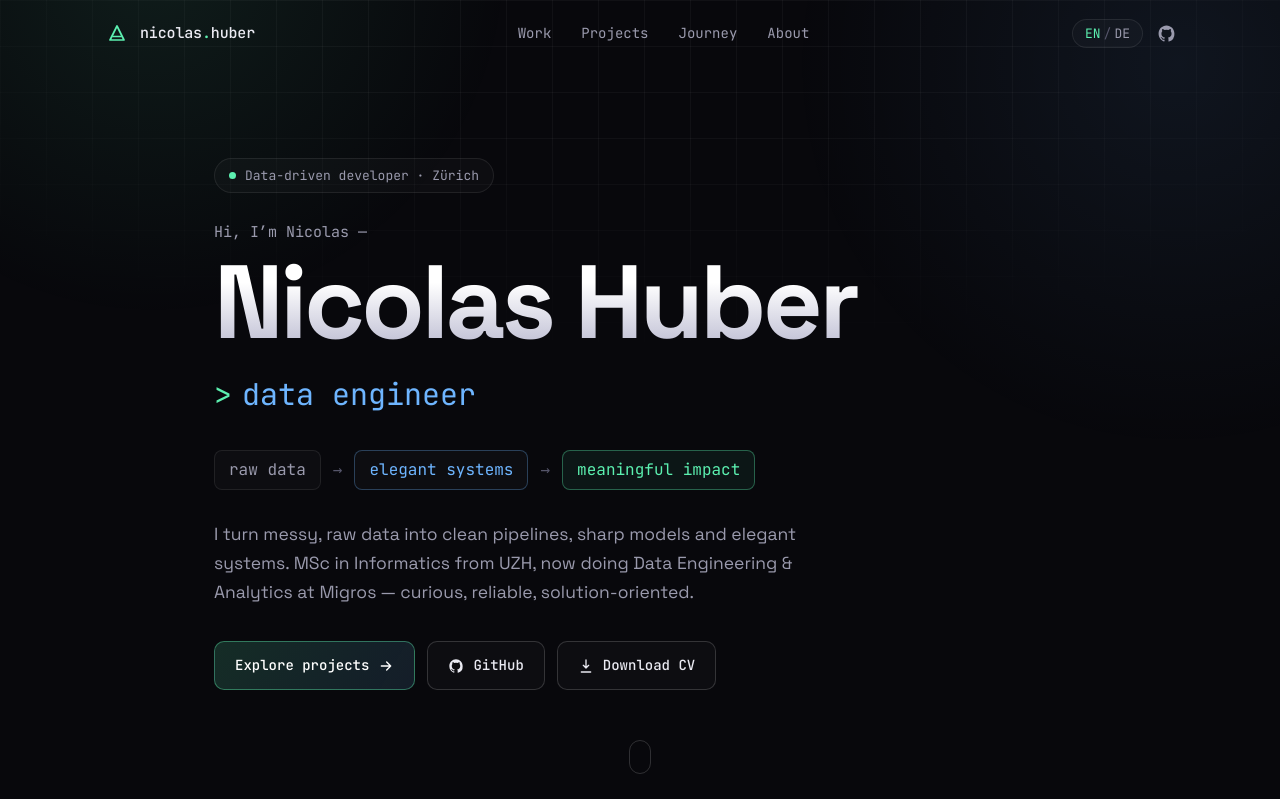
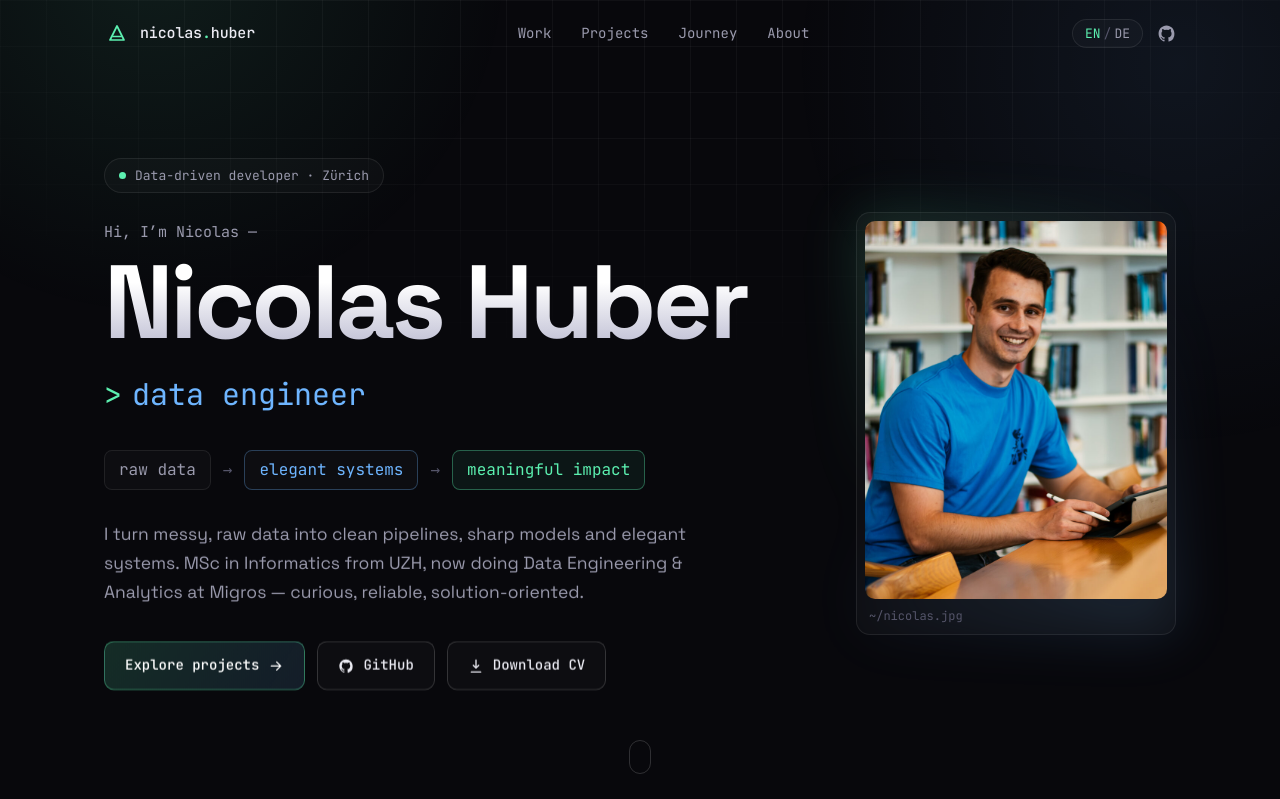
Before and after one commit to HuberNicolas/portfolio, a Vue app: page / in a window 1280 px wide. Shown: the top 799 px of the page. Built offline with nearby package versions, Linux system fonts and the light colour scheme.

Commit message:
Add portrait and hiking photo
Portrait in the hero next to the intro, hiking shot in the About sidebar.
Images are cropped, resized and stripped of EXIF/GPS metadata.

```diff
--- a/src/components/AboutSection.vue
+++ b/src/components/AboutSection.vue
@@ -1,6 +1,7 @@
 <script setup>
 import { useLang } from '../composables/useLang.js'
 const { t } = useLang()
+const hiking = `${import.meta.env.BASE_URL}img/hiking.jpg`
 </script>
 
 <template>
@@ -29,6 +30,10 @@ const { t } = useLang()
       </div>
 
       <aside class="about__side">
+        <figure class="photo reveal">
+          <img :src="hiking" :alt="t.about.photoAlt" width="1400" height="875" loading="lazy" />
+          <figcaption>{{ t.about.photoCaption }}</figcaption>
+        </figure>
         <div class="panel reveal">
           <h4 class="panel__title">{{ t.about.stackTitle }}</h4>
           <div class="panel__chips">
@@ -108,6 +113,27 @@ const { t } = useLang()
   background: var(--panel);
   padding: 24px;
 }
+.photo {
+  margin: 0;
+  border: 1px solid var(--line);
+  border-radius: var(--radius);
+  background: var(--panel);
+  padding: 8px;
+}
+.photo img {
+  display: block;
+  width: 100%;
+  height: auto;
+  aspect-ratio: 16 / 10;
+  object-fit: cover;
+  border-radius: var(--radius-sm);
+}
+.photo figcaption {
+  font-family: var(--font-mono);
+  font-size: 12.5px;
+  color: var(--text-dim);
+  padding: 10px 8px 4px;
+}
 .panel__title {
   font-family: var(--font-mono);
   font-size: 13px;
--- a/src/components/HeroSection.vue
+++ b/src/components/HeroSection.vue
@@ -4,6 +4,7 @@ import { useLang } from '../composables/useLang.js'
 import { meta } from '../data/content.js'
 
 const { t, lang } = useLang()
+const portrait = `${import.meta.env.BASE_URL}img/portrait.jpg`
 
 /* --- typewriter for the rotating role words --- */
 const typed = ref('')
@@ -47,6 +48,7 @@ onBeforeUnmount(() => clearTimeout(timer))
 <template>
   <section id="top" class="hero">
     <div class="container hero__inner">
+      <div class="hero__text">
         <p class="hero__badge reveal">
           <span class="dot"></span>{{ t.hero.badge }}
         </p>
@@ -93,6 +95,12 @@ onBeforeUnmount(() => clearTimeout(timer))
         </div>
       </div>
 
+      <figure class="hero__photo reveal">
+        <img :src="portrait" :alt="t.hero.photoAlt" width="800" height="1000" />
+        <figcaption>~/nicolas.jpg</figcaption>
+      </figure>
+    </div>
+
     <div class="hero__scroll" aria-hidden="true">
       <span class="mouse"><span></span></span>
     </div>
@@ -110,7 +118,45 @@ onBeforeUnmount(() => clearTimeout(timer))
 .hero__inner {
   padding-top: 40px;
   padding-bottom: 60px;
-  max-width: 900px;
+  display: grid;
+  grid-template-columns: minmax(0, 1fr) clamp(240px, 26vw, 320px);
+  gap: clamp(32px, 5vw, 64px);
+  align-items: center;
+}
+
+/* Portrait: framed like the panels, with a soft green/blue glow behind it. */
+.hero__photo {
+  position: relative;
+  margin: 0;
+  padding: 8px;
+  border: 1px solid var(--line);
+  border-radius: var(--radius);
+  background: var(--panel);
+  transition-delay: 0.2s;
+}
+.hero__photo::before {
+  content: '';
+  position: absolute;
+  inset: -1px;
+  z-index: -1;
+  border-radius: inherit;
+  background: linear-gradient(140deg, rgba(92, 240, 176, 0.35), transparent 45%, rgba(110, 181, 255, 0.3));
+  filter: blur(28px);
+  opacity: 0.55;
+}
+.hero__photo img {
+  display: block;
+  width: 100%;
+  height: auto;
+  aspect-ratio: 4 / 5;
+  object-fit: cover;
+  border-radius: var(--radius-sm);
+}
+.hero__photo figcaption {
+  font-family: var(--font-mono);
+  font-size: 12px;
+  color: var(--text-faint);
+  padding: 8px 4px 0;
 }
 
 .hero__badge {
@@ -260,6 +306,17 @@ onBeforeUnmount(() => clearTimeout(timer))
   40% { opacity: 1; }
   80%, 100% { opacity: 0; transform: translate(-50%, 12px); }
 }
+@media (max-width: 860px) {
+  .hero__inner {
+    grid-template-columns: 1fr;
+  }
+  .hero__photo {
+    order: -1;
+    width: 170px;
+    padding: 6px;
+  }
+  .hero__photo figcaption { display: none; }
+}
 @media (max-width: 640px) {
   .hero__scroll { display: none; }
 }
--- a/src/data/content.js
+++ b/src/data/content.js
@@ -37,6 +37,7 @@ export const content = {
       ctaProjects: 'Explore projects',
       ctaGithub: 'GitHub',
       ctaCv: 'Download CV',
+      photoAlt: 'Nicolas Huber smiling at a desk in a library',
     },
     stats: [
       { value: '333', label: 'ECTS credits earned', accent: 'green' },
@@ -166,6 +167,8 @@ export const content = {
         'Python', 'SQL', 'dbt', 'scikit-learn', 'Vue.js', 'D3.js', 'FastAPI',
         'Docker', 'Kubernetes', 'OpenShift', 'GitLab', 'PHP / Symfony', 'LaTeX',
       ],
+      photoAlt: 'Nicolas on a summit above Lake Lucerne',
+      photoCaption: 'Off the clock — usually somewhere up a mountain.',
       langTitle: 'Languages',
       langs: ['German — native', 'English — fluent', 'French — A2/B1'],
     },
@@ -194,6 +197,7 @@ export const content = {
       ctaProjects: 'Projekte ansehen',
       ctaGithub: 'GitHub',
       ctaCv: 'CV herunterladen',
+      photoAlt: 'Nicolas Huber lächelnd an einem Tisch in einer Bibliothek',
     },
     stats: [
       { value: '333', label: 'erreichte ECTS-Credits', accent: 'green' },
@@ -323,6 +327,8 @@ export const content = {
         'Python', 'SQL', 'dbt', 'scikit-learn', 'Vue.js', 'D3.js', 'FastAPI',
         'Docker', 'Kubernetes', 'OpenShift', 'GitLab', 'PHP / Symfony', 'LaTeX',
       ],
+      photoAlt: 'Nicolas auf einem Gipfel über dem Vierwaldstättersee',
+      photoCaption: 'Offline — meistens irgendwo auf einem Berg.',
       langTitle: 'Sprachen',
       langs: ['Deutsch — Muttersprache', 'Englisch — fließend', 'Französisch — A2/B1'],
     },
```
Also changed, not shown: public/img/hiking.jpg (added), public/img/portrait.jpg (added). Lines whose indentation alone changed are shown as unchanged.
